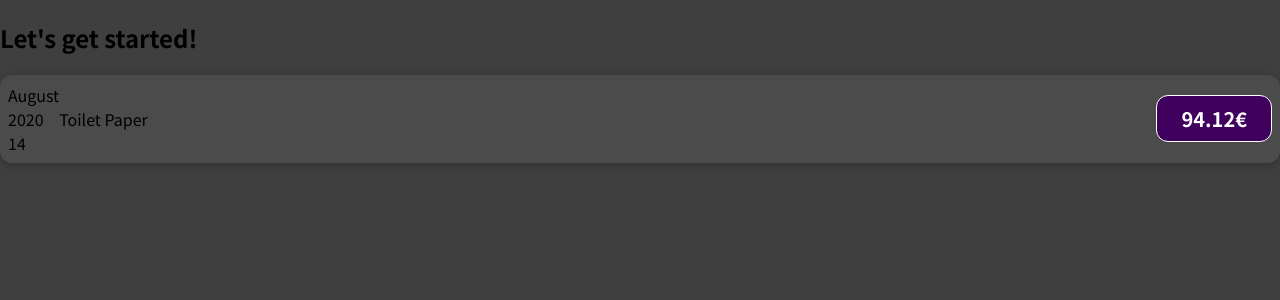
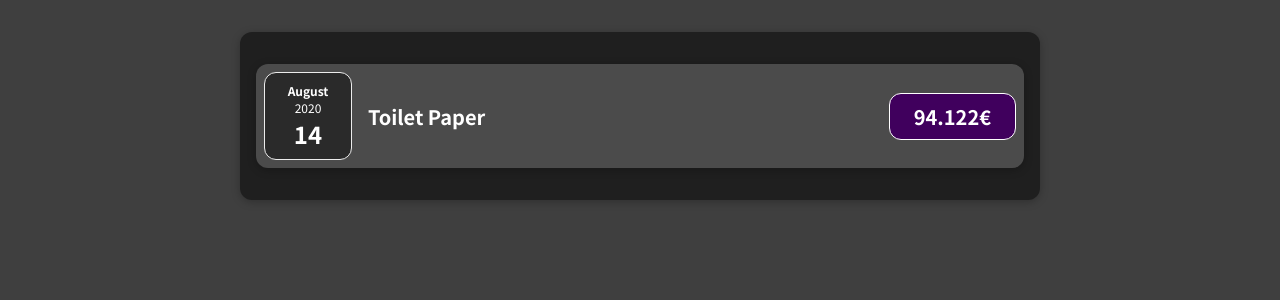
Before and after one commit to ShmuelBokobza/react-july, a React (Create React App) app: page / in a window 1280 px wide. Shown: the top 300 px of the page. Built offline with nearby package versions, Linux system fonts and the light colour scheme.

Commit message:
Create Children Props

```diff
--- a/src/App.js
+++ b/src/App.js
@@ -1,11 +1,11 @@
-import ExpenseItem from "./components/ExpenseItem";
+import Expenses from "./components/Expenses";
 
 function App() {
   const expenses = [
     {
       id: "e1",
       title: "Toilet Paper",
-      amount: 94.12,
+      amount: 94.122,
       date: new Date(2020, 7, 14),
     },
     { id: "e2", title: "New TV", amount: 799.49, date: new Date(2021, 2, 12) },
@@ -24,12 +24,7 @@
   ];
   return (
     <div>
-      <h2>Let's get started!</h2>
-      <ExpenseItem
-        date={expenses[0].date}
-        title={expenses[0].title}
-        amount={expenses[0].amount}
-      ></ExpenseItem>
+      <Expenses items={expenses} />
     </div>
   );
 }
--- /dev/null
+++ b/src/components/Card.css
@@ -0,0 +1,6 @@
+.card {
+  border-radius: 12px;
+  box-shadow: 0 1px 8px rgba(0, 0, 0, 0.25);
+  box-shadow: 0 2px 8px rgba(0, 0, 0, 0.25);
+  border-radius: 12px;
+}
--- /dev/null
+++ b/src/components/Card.js
@@ -0,0 +1,8 @@
+import "./Card.css";
+
+const Card = (props) => {
+  const classes = "card " + props.className;
+  return <div className={classes}>{props.children}</div>;
+};
+
+export default Card;
--- /dev/null
+++ b/src/components/ExpenseDate.css
@@ -0,0 +1,26 @@
+.expense-date {
+  display: flex;
+  flex-direction: column;
+  width: 5.5rem;
+  height: 5.5rem;
+  border: 1px solid #ececec;
+  background-color: #2a2a2a;
+  color: white;
+  border-radius: 12px;
+  align-items: center;
+  justify-content: center;
+}
+
+.expense-date__month {
+  font-size: 0.75rem;
+  font-weight: bold;
+}
+
+.expense-date__year {
+  font-size: 0.75rem;
+}
+
+.expense-date__day {
+  font-size: 1.5rem;
+  font-weight: bold;
+}
--- a/src/components/ExpenseDate.js
+++ b/src/components/ExpenseDate.js
@@ -1,4 +1,5 @@
 import React from "react";
+import "./ExpenseDate.css";
 
 const ExpenseDate = (props) => {
   const month = props.date.toLocaleString("en-US", { month: "long" });
@@ -6,10 +7,10 @@
   const year = props.date.getFullYear();
   return (
     <div>
-      <div>
-        <div>{month}</div>
-        <div>{year}</div>
-        <div>{day}</div>
+      <div className="expense-date">
+        <div className="expense-date__month">{month}</div>
+        <div className="expense-date__year">{year}</div>
+        <div className="expense-date__day">{day}</div>
       </div>
     </div>
   );
--- a/src/components/ExpenseItem.css
+++ b/src/components/ExpenseItem.css
@@ -2,10 +2,8 @@
   display: flex;
   justify-content: space-between;
   align-items: center;
-  box-shadow: 0 2px 8px rgba(0, 0, 0, 0.25);
   padding: 0.5rem;
   margin: 1rem 0;
-  border-radius: 12px;
   background-color: #4b4b4b;
 }
 
--- a/src/components/ExpenseItem.js
+++ b/src/components/ExpenseItem.js
@@ -1,14 +1,17 @@
 import React from "react";
 import ExpenseDate from "./ExpenseDate";
+import Card from "./Card";
 import "./ExpenseItem.css";
 
 const ExpenseItem = (props) => {
   return (
-    <div className="expense-item">
+    <Card className="expense-item">
       <ExpenseDate date={props.date} />
-      <div className="expense-item__description">{props.title}</div>
+      <div className="expense-item__description">
+        <h2>{props.title}</h2>
+      </div>
       <div className="expense-item__price">{props.amount}€</div>
-    </div>
+    </Card>
   );
 };
 
--- /dev/null
+++ b/src/components/Expenses.css
@@ -0,0 +1,7 @@
+.expenses {
+  padding: 1rem;
+  background-color: rgb(31, 31, 31);
+  margin: 2rem auto;
+  width: 50rem;
+  max-width: 95%;
+}
--- /dev/null
+++ b/src/components/Expenses.js
@@ -0,0 +1,17 @@
+import ExpenseItem from "./ExpenseItem";
+import Card from "./Card";
+import "./Expenses.css";
+
+const Expenses = (props) => {
+  return (
+    <Card className="expenses">
+      <ExpenseItem
+        date={props.items[0].date}
+        title={props.items[0].title}
+        amount={props.items[0].amount}
+      ></ExpenseItem>
+    </Card>
+  );
+};
+
+export default Expenses;
```
Also changed, not shown: 1 other file (tests, documents, lock files or other folders).
